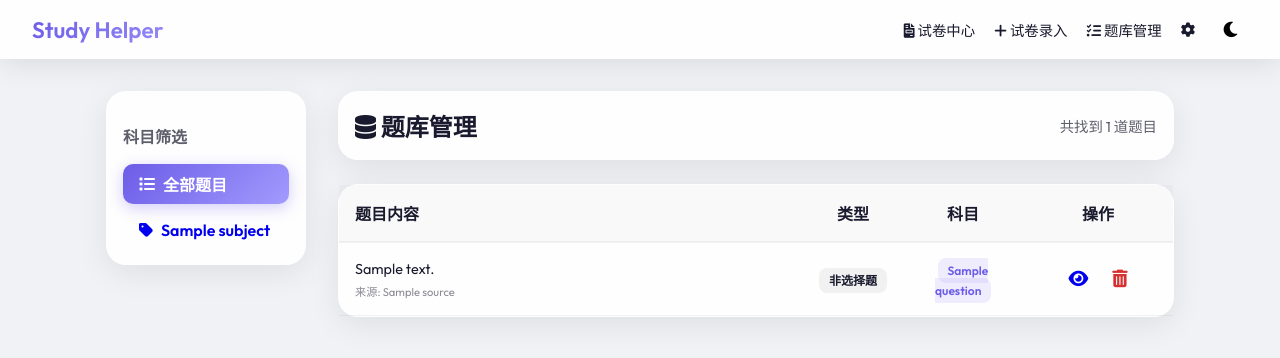
After one commit to doge2mars/StudyHelper, a FastAPI app: template templates/manage.html in a window 1280 px wide. The commit adds this page. Shown: the top 358 px of the page. Run offline with FastAPI, Linux system fonts and the light colour scheme; the template is opened without the code that fills it: most values are stand-ins (such as "Sample title", 1, 10 or a date in 2020); parts of the project's set-up code (start-up, migrations or seed data) failed here and were passed over.

Commit message:
Fix Internal Server Error (manage.html) and update login password

```diff
--- a/main.py
+++ b/main.py
@@ -12,7 +12,7 @@ from pdf2image import convert_from_path, pdfinfo_from_path
 from passlib.context import CryptContext
 from jose import JWTError, jwt
 
-app = FastAPI(title='Study Helper Pro V1.2.1')
+app = FastAPI(title='Study Helper Pro V1.2.2')
 pillow_heif.register_heif_opener()
 
 # Security & Auth
--- a/templates/base.html
+++ b/templates/base.html
@@ -252,7 +252,7 @@
 
 <body class="{% if request.cookies.get('theme') == 'dark' %}dark{% endif %}">
     <nav class="navbar">
-        <a href="/" class="logo">Study Helper <span style="font-size: 0.7rem; opacity: 0.5;">PRO V1.2.1</span></a>
+        <a href="/" class="logo">Study Helper <span style="font-size: 0.7rem; opacity: 0.5;">PRO V1.2.2</span></a>
         <div class="nav-links">
             <a href="/papers"><i class="fas fa-file-invoice"></i> 试卷中心</a>
             <a href="/paper-entry"><i class="fas fa-plus"></i> 试卷录入</a>
--- a/templates/login.html
+++ b/templates/login.html
@@ -13,7 +13,7 @@
             </div>
             <div class="form-group" style="text-align: left;">
                 <label>密码</label>
-                <input type="password" name="password" required placeholder="admin66lennox">
+                <input type="password" name="password" required placeholder="admin123">
             </div>
             <button type="submit" class="btn btn-primary"
                 style="width: 100%; justify-content: center; padding: 0.8rem;">
--- /dev/null
+++ b/templates/manage.html
@@ -0,0 +1,91 @@
+{% extends "base.html" %}
+{% block content %}
+<div style="display: grid; grid-template-columns: 200px 1fr; gap: 2rem;">
+    <!-- Sidebar: Subjects -->
+    <aside>
+        <div class="glass-card" style="padding: 1rem;">
+            <h3 style="font-size: 1rem; margin-bottom: 1rem; opacity: 0.7;">科目筛选</h3>
+            <div style="display: flex; flex-direction: column; gap: 0.5rem;">
+                <a href="/manage" class="btn {% if not current_sid %}btn-primary{% endif %}"
+                    style="justify-content: flex-start; padding: 0.5rem 1rem;">
+                    <i class="fas fa-list"></i> 全部题目
+                </a>
+                {% for s in subjects %}
+                <a href="/manage?sid={{ s.id }}" class="btn {% if current_sid == s.id %}btn-primary{% endif %}"
+                    style="justify-content: flex-start; padding: 0.5rem 1rem;">
+                    <i class="fas fa-tag"></i> {{ s.name }}
+                </a>
+                {% endfor %}
+            </div>
+        </div>
+    </aside>
+
+    <!-- Main Content: Questions -->
+    <main>
+        <div class="glass-card"
+            style="padding: 1rem; display: flex; justify-content: space-between; align-items: center; margin-bottom: 1.5rem;">
+            <h2 style="margin: 0;"><i class="fas fa-database"></i> 题库管理</h2>
+            <div style="font-size: 0.9rem; opacity: 0.7;">共找到 {{ questions|length }} 道题目</div>
+        </div>
+
+        <div class="glass-card" style="padding: 0;">
+            <table style="width: 100%; border-collapse: collapse;">
+                <thead>
+                    <tr style="border-bottom: 2px solid rgba(0,0,0,0.05); background: rgba(0,0,0,0.02);">
+                        <th style="padding: 1rem; text-align: left;">题目内容</th>
+                        <th style="padding: 1rem; text-align: center; width: 100px;">类型</th>
+                        <th style="padding: 1rem; text-align: center; width: 120px;">科目</th>
+                        <th style="padding: 1rem; text-align: center; width: 150px;">操作</th>
+                    </tr>
+                </thead>
+                <tbody>
+                    {% for q in questions %}
+                    <tr style="border-bottom: 1px solid rgba(0,0,0,0.05); transition: 0.3s;"
+                        onmouseover="this.style.background='rgba(108, 92, 231, 0.05)'"
+                        onmouseout="this.style.background='transparent'">
+                        <td style="padding: 1rem;">
+                            <div
+                                style="max-height: 60px; overflow: hidden; text-overflow: ellipsis; display: -webkit-box; -webkit-line-clamp: 2; -webkit-box-orient: vertical; font-size: 0.9rem;">
+                                {{ q.question_text }}
+                            </div>
+                            {% if q.source %}
+                            <div style="font-size: 0.7rem; opacity: 0.5; margin-top: 0.3rem;">来源: {{ q.source }}</div>
+                            {% endif %}
+                        </td>
+                        <td style="padding: 1rem; text-align: center;">
+                            <span class="badge" style="background: rgba(0,0,0,0.05); font-size: 0.75rem;">
+                                {{ '选择题' if q.question_type == 'select' else '非选择题' }}
+                            </span>
+                        </td>
+                        <td style="padding: 1rem; text-align: center;">
+                            <span class="badge"
+                                style="background: rgba(108, 92, 231, 0.1); color: var(--accent); font-size: 0.75rem;">
+                                {{ q.s_name }}
+                            </span>
+                        </td>
+                        <td style="padding: 1rem; text-align: center;">
+                            <div style="display: flex; gap: 0.5rem; justify-content: center;">
+                                <a href="/question/{{ q.id }}/study?single=1" class="btn btn-icon" title="查看详情"><i
+                                        class="fas fa-eye"></i></a>
+                                <form action="/api/question/delete/{{ q.id }}" method="POST"
+                                    onsubmit="return confirm('确定从题库中永久删除这道题吗？')" style="display: inline;">
+                                    <button type="submit" class="btn btn-icon" style="color: var(--danger);"
+                                        title="删除"><i class="fas fa-trash-alt"></i></button>
+                                </form>
+                            </div>
+                        </td>
+                    </tr>
+                    {% else %}
+                    <tr>
+                        <td colspan="4" style="padding: 3rem; text-align: center; opacity: 0.5;">
+                            <i class="fas fa-ghost" style="font-size: 3rem; display: block; margin-bottom: 1rem;"></i>
+                            暂无题目，快去“试卷中心”分发或添加一些吧！
+                        </td>
+                    </tr>
+                    {% endfor %}
+                </tbody>
+            </table>
+        </div>
+    </main>
+</div>
+{% endblock %}
```
